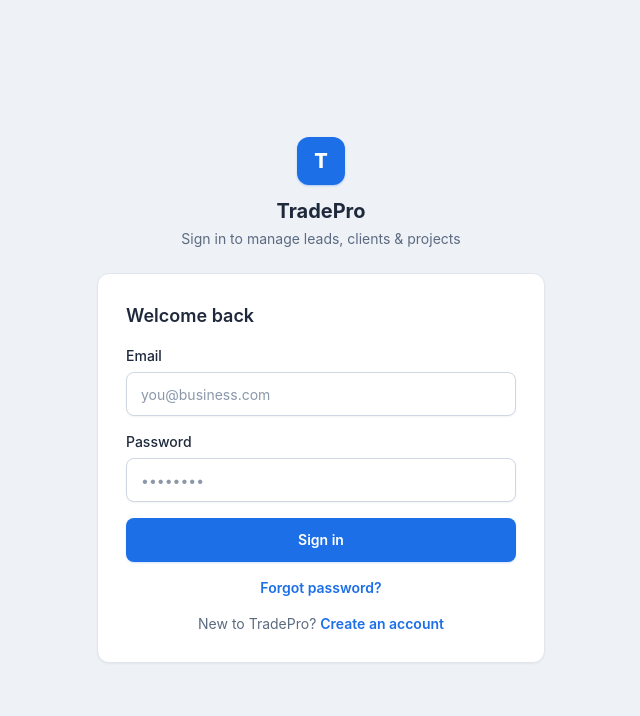
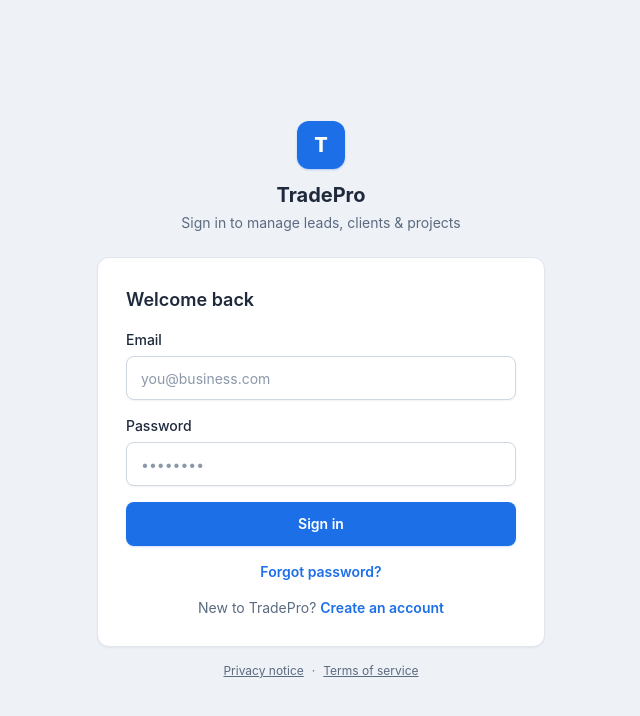
Before and after one commit to stoner4kt/Tradepro-combined, a React (Vite) app in the folder client/: page /login in a window 1280 px wide. Shown: the top 716 px of the page, without its empty margins (319-959 px from the left). Built offline with nearby package versions, Linux system fonts and the light colour scheme; no server answers.

Commit message:
feat(legal): link privacy and terms from shared auth shell

```diff
--- a/client/src/pages/Auth.tsx
+++ b/client/src/pages/Auth.tsx
@@ -18,6 +18,11 @@ function AuthShell({ title, subtitle, children }: { title: string; subtitle: str
           <h2 className="mb-4 text-lg font-semibold text-ink">{title}</h2>
           {children}
         </div>
+        <p className="mt-4 text-center text-xs text-muted">
+          <Link to="/privacy" className="underline">Privacy notice</Link>
+          <span className="px-2">·</span>
+          <Link to="/terms" className="underline">Terms of service</Link>
+        </p>
       </div>
     </div>
   );
```
